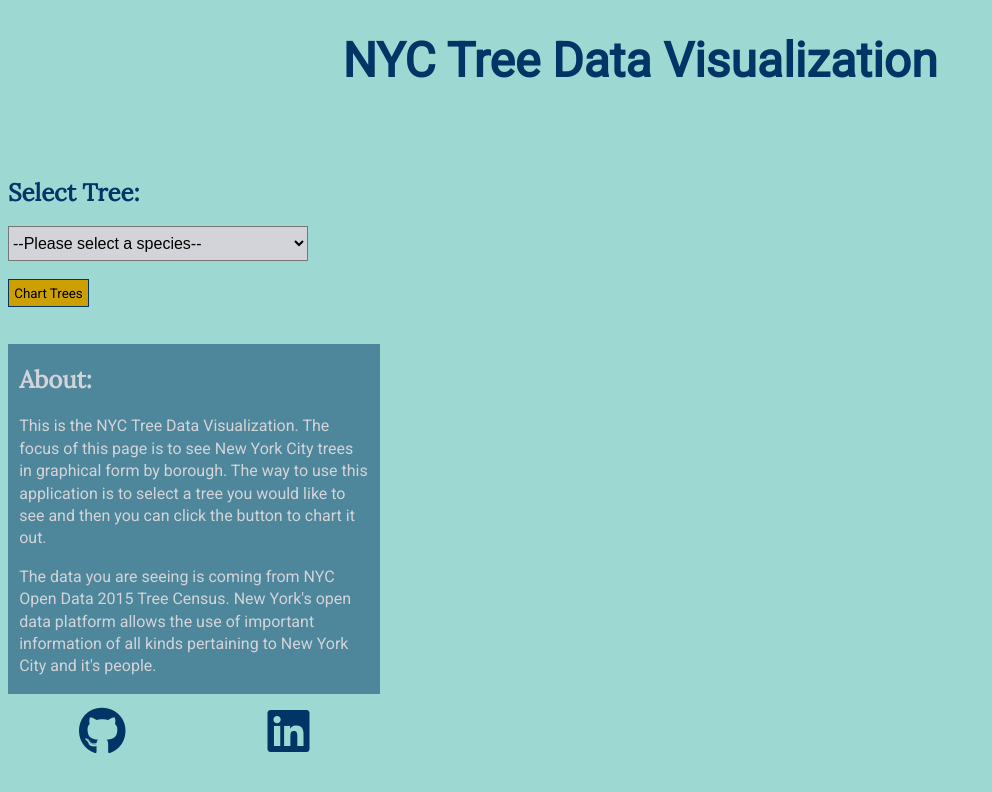
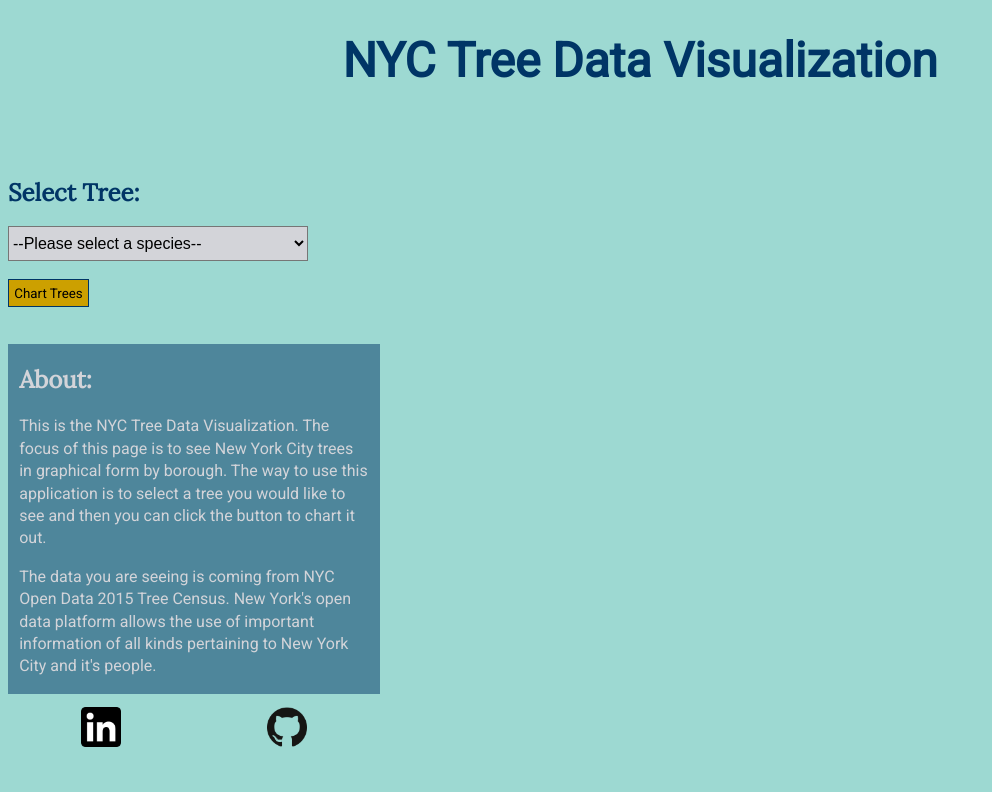
Before and after one commit to charliepsheppard/NYC-Tree-Census-Data-Visualization, a website: page index.html in a window 1280 px wide. Shown: the whole page, without its empty margins (0-992 px from the left). Drawn offline with nearby package versions, Linux system fonts and the light colour scheme.

Commit message:
Add social media icons

```diff
--- a/index.html
+++ b/index.html
@@ -8,7 +8,6 @@
   <link rel="preconnect" href="https://fonts.gstatic.com" crossorigin>
   <link href="https://fonts.googleapis.com/css2?family=Roboto&display=swap" rel="stylesheet">
   <link href="https://fonts.googleapis.com/css2?family=Lora&family=Roboto&display=swap" rel="stylesheet">
-  <script src="https://kit.fontawesome.com/255a2f9e7d.js" crossorigin="anonymous"></script>
   <script src="https://cdn.jsdelivr.net/npm/chart.js"></script>
   <link rel="icon" href="./favicon-32x32.png">
   <title>NYC Tree Census DV</title>
@@ -54,8 +53,8 @@
         </p>
       </div>
       <div class="social-media-container">
-        <a href="https://www.linkedin.com/in/charlespsheppard/" target="_blank"><i class="fab fa-github fa-3x"></i></a>
-        <a href="https://github.com/charliepsheppard" target="_blank"><i class="fab fa-linkedin fa-3x"></i></a>
+        <a href="https://www.linkedin.com/in/charlespsheppard/" target="_blank"><img src="linkedin_icon.png" alt="linkedin-logo"></a>
+        <a href="https://github.com/charliepsheppard" target="_blank"><img src="github_icon.png" alt="github-logo"></a>
       </div>
     </div>
     <div class="chart-container">
```
Also changed, not shown: dist/main.css, github_icon.png (added), linkedin_icon.png (added).
